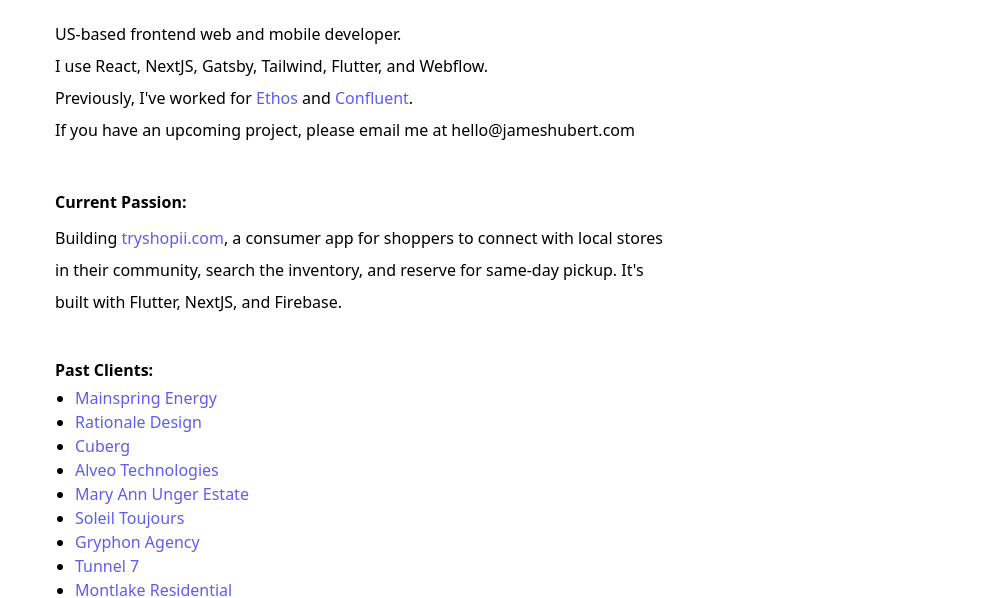
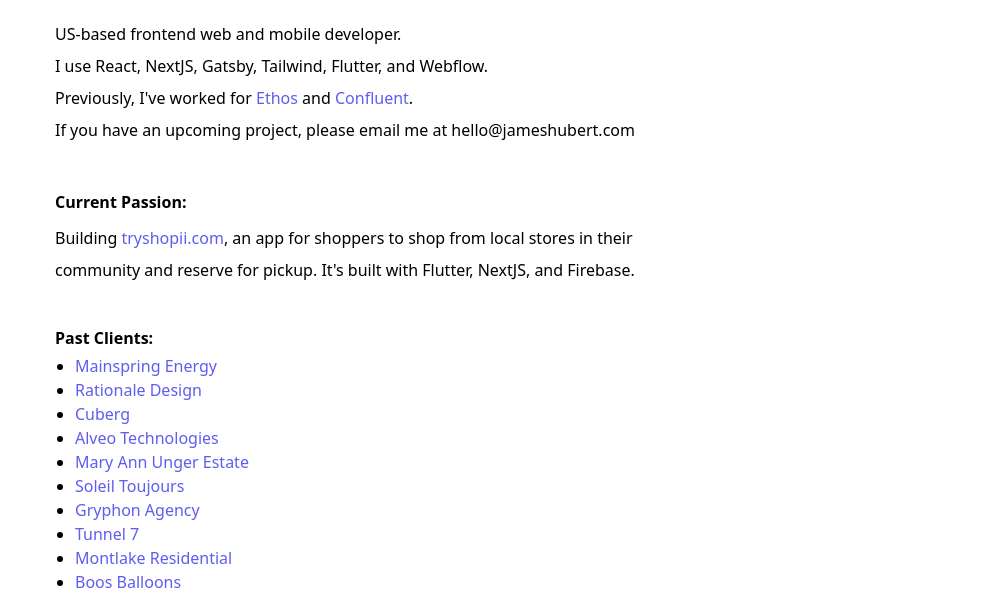
Before and after one commit to jwhubert91/jameshubert-dot-com, a Gatsby site: page / in a window 1280 px wide. Shown: the part 190-788 px from the top of the page, without its empty margins (275-1280 px from the left). Built offline with nearby package versions, Linux system fonts and the light colour scheme; Gatsby itself is replaced by a stand-in of ours.

Commit message:
revise shopii description

```diff
--- a/src/pages/index.tsx
+++ b/src/pages/index.tsx
@@ -85,9 +85,9 @@ const IndexPage: React.FC<PageProps> = () => {
             <a href="https://tryshopii.com" target="_blank">
               tryshopii.com
             </a>
-            , a consumer app for shoppers to connect with local stores in their
-            community, search the inventory, and reserve for same-day pickup.
-            It's built with Flutter, NextJS, and Firebase.
+            , an app for shoppers to shop from local stores in their community
+            and reserve for pickup. It's built with Flutter, NextJS, and
+            Firebase.
           </p>
         </article>
         <article>
```
